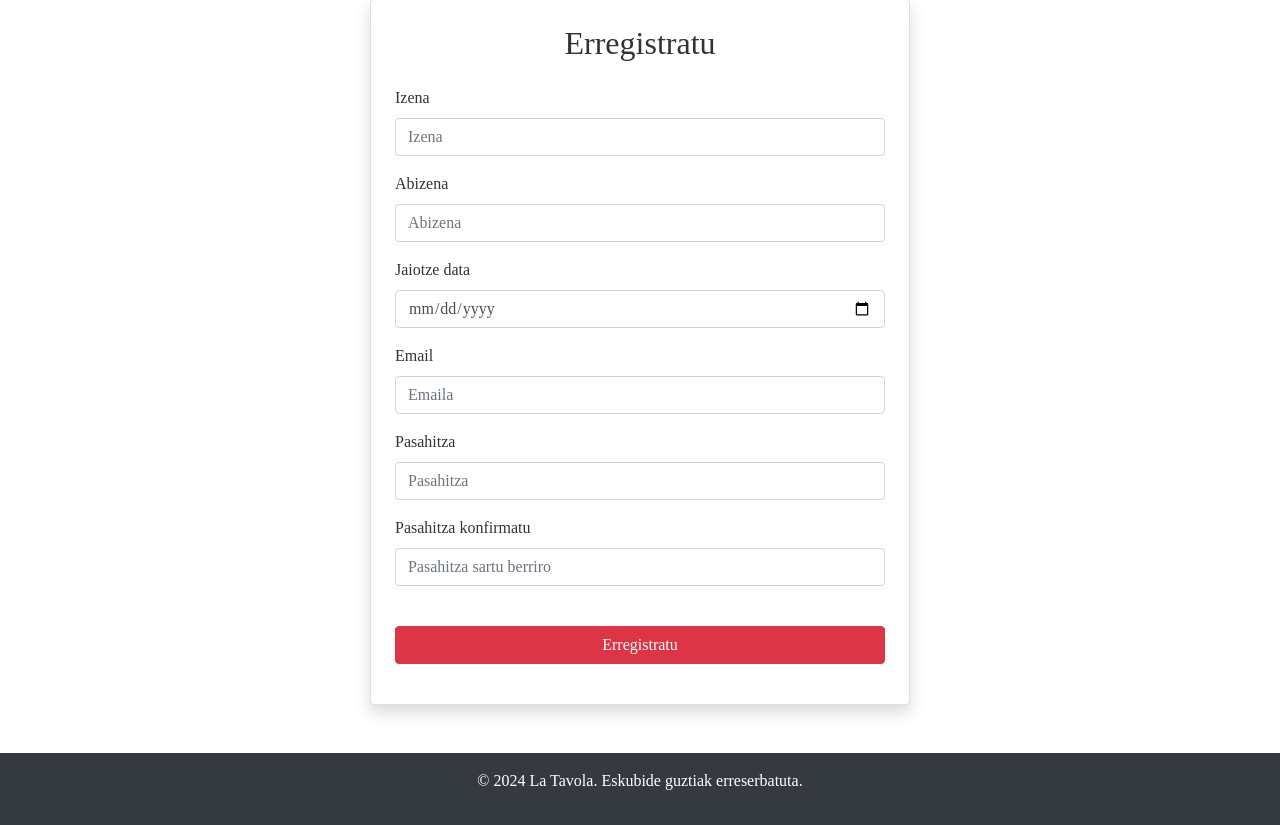
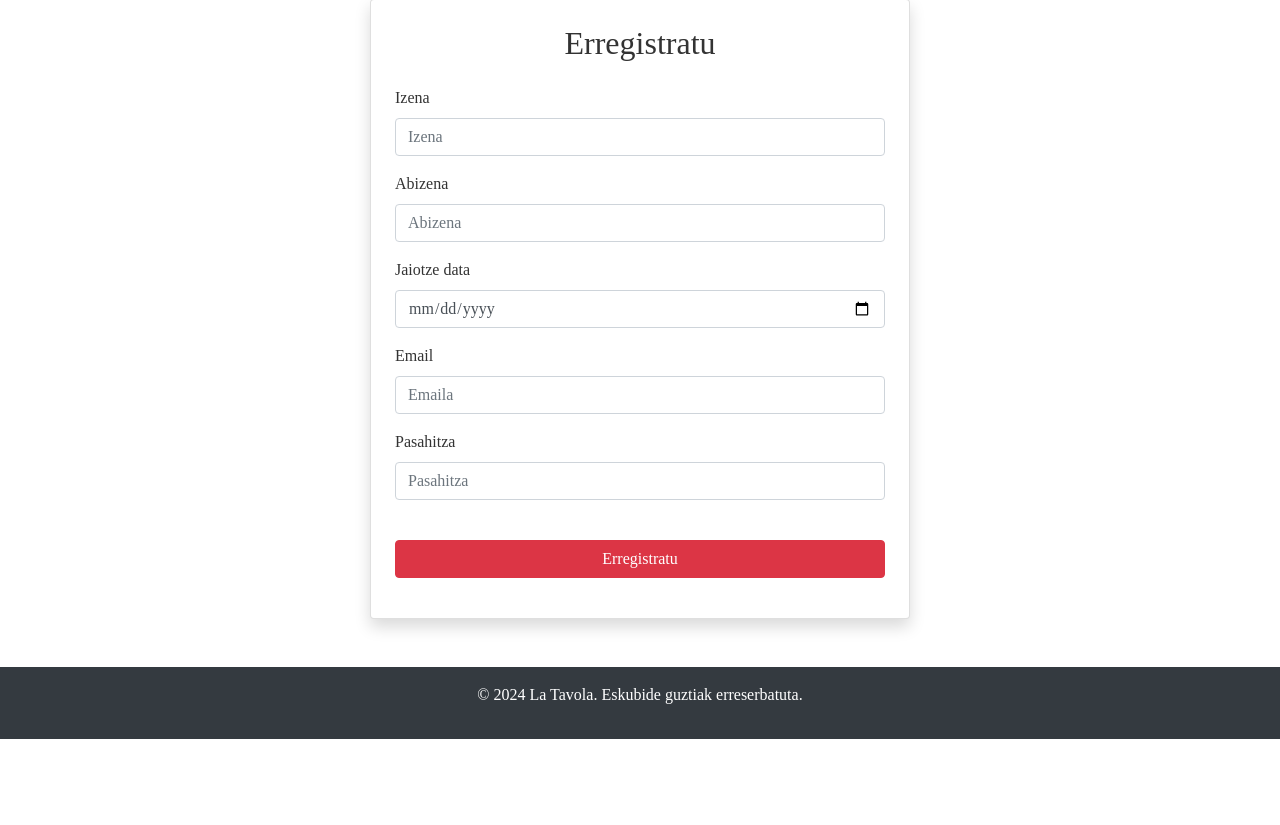
Before and after one commit to asierferrero/LaTavola, a Django app: page /register/ in a window 1280 px wide. Shown: the part 129-954 px from the top of the page. After the commit the page ends 868 px from the top, so only its background shows below. Run offline with Django 5.2, Linux system fonts and the light colour scheme; some libraries are stand-ins or nearby versions.

Commit message:
fix (#17): Update register password

```diff
--- a/LaTavolaProiektua/LaTavolaAplikazioa/templates/register.html
+++ b/LaTavolaProiektua/LaTavolaAplikazioa/templates/register.html
@@ -38,8 +38,6 @@
                       required
                     />
                   </div>
-
-
                 <div class="form-group">
                   <label for="email">Email</label>
                   <input
@@ -60,18 +58,7 @@
                     required
                   />
                 </div>
-                <div class="form-group">
-                  <label for="password2">Pasahitza konfirmatu</label>
-                  <input
-                    type="password"
-                    class="form-control"
-                    id="password2"
-                    placeholder="Pasahitza sartu berriro"
-                    required
-                  />
-                </div>
                 <br/>
-
                 <button type="submit" class="btn btn-danger btn-block">
                   Erregistratu
                 </button>
```
